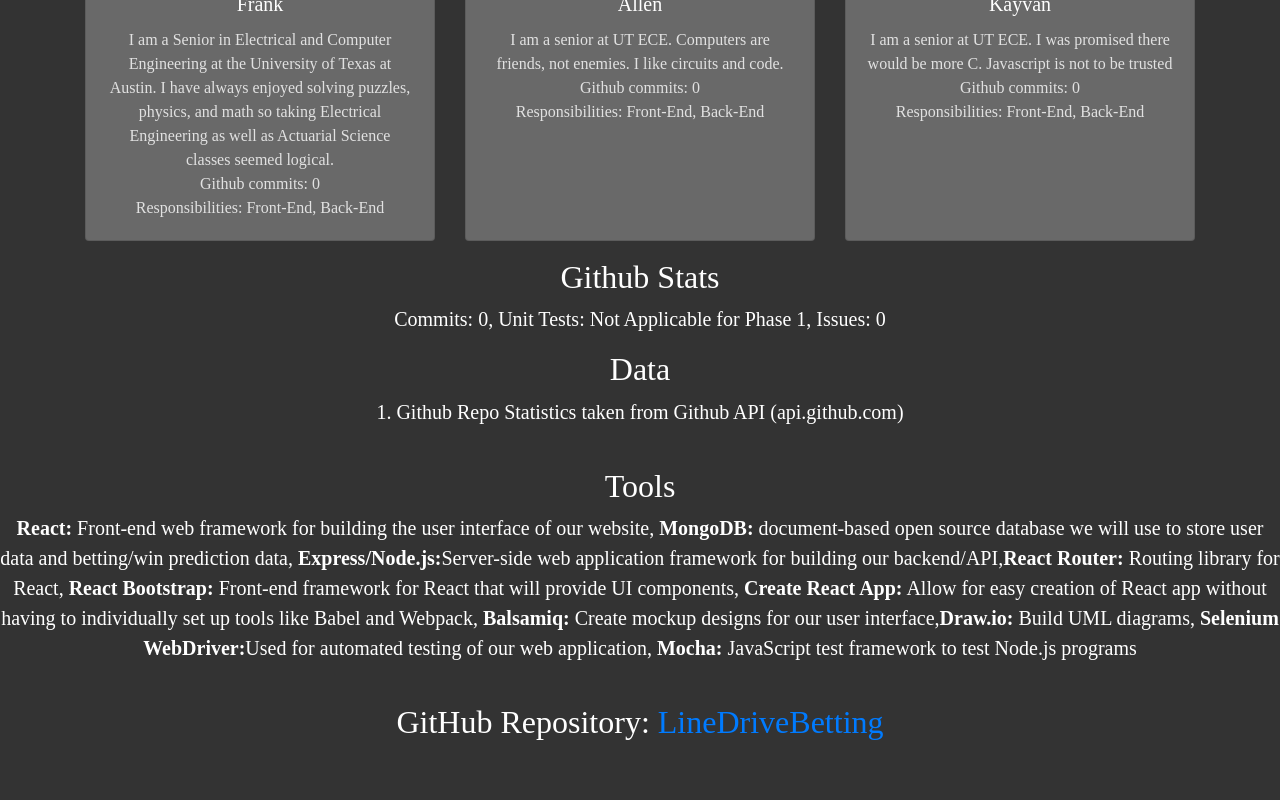
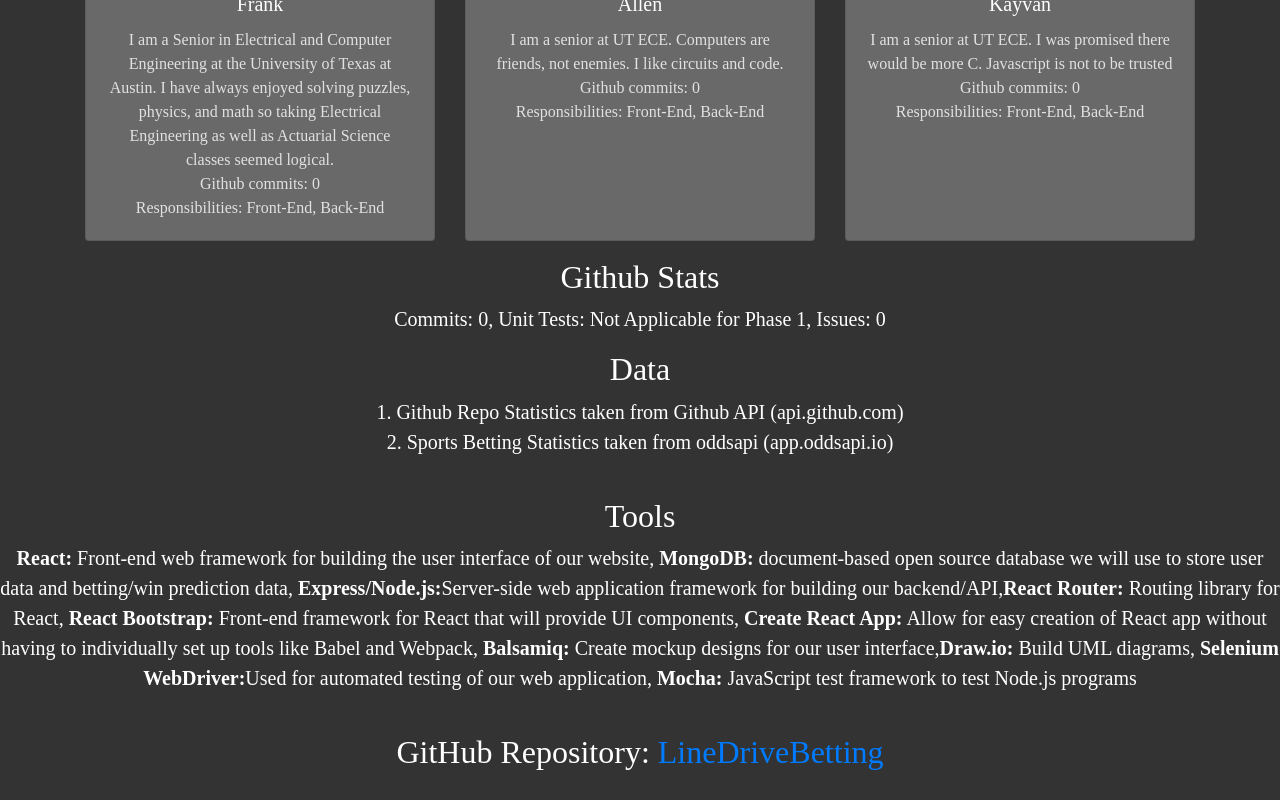
Before and after one commit to kayvan61/LineDriveBetting, a React (Create React App) app in the folder website/line-drive-betting/: page /about in a window 1280 px wide. Shown: the part 1212-2012 px from the top of the page. Before the commit the page ends 1982 px from the top, so only its background shows below. Built offline with nearby package versions, Linux system fonts and the light colour scheme; no server answers.

Commit message:
added betting API links and info to the AboutPage. also changed all open and close br tags to self closing tags for cleanliness

```diff
--- a/website/line-drive-betting/src/AboutPage.js
+++ b/website/line-drive-betting/src/AboutPage.js
@@ -245,10 +245,11 @@ class AboutPage extends React.Component {
             fontFamily: "velvetica"
           }}
         >
-          1. Github Repo Statistics taken from Github API (api.github.com)
+          1. Github Repo Statistics taken from Github API (api.github.com) <br/>
+	   2. Sports Betting Statistics taken from oddsapi (app.oddsapi.io)
         </p>
 
-        <br></br>
+        <br/>
 
         {/* Tools heading */}
         <h2
@@ -282,7 +283,7 @@ class AboutPage extends React.Component {
           JavaScript test framework to test Node.js programs
         </p>
 
-        <br></br>
+        <br/>
 
         {/* Github repo */}
         <h2
```
